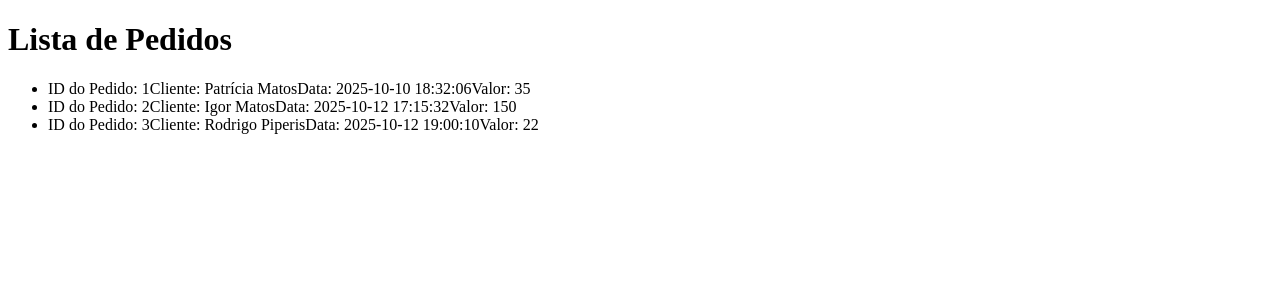
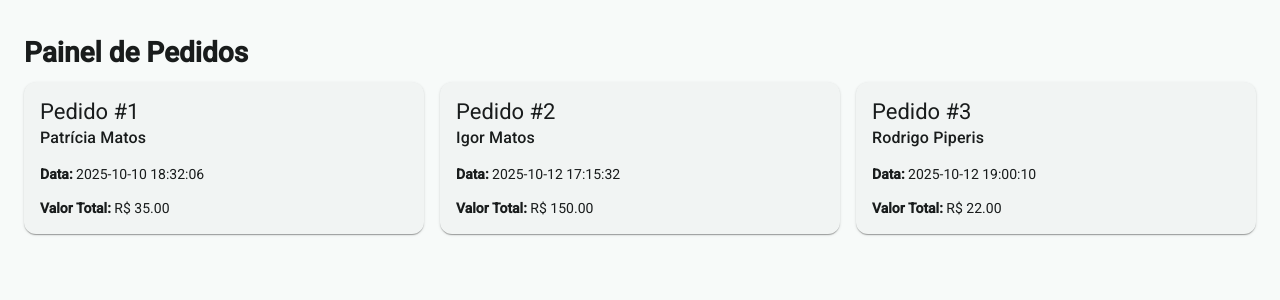
Before and after one commit to renatoknot/desafio-angular-listagem-pedidos, an Angular app: page / in a window 1280 px wide. Shown: the top 300 px of the page. Built offline with nearby package versions, Linux system fonts and the light colour scheme.

Commit message:
add angular Material

```diff
--- a/package.json
+++ b/package.json
@@ -22,10 +22,12 @@
   },
   "private": true,
   "dependencies": {
+    "@angular/cdk": "^20.2.3",
     "@angular/common": "^20.3.0",
     "@angular/compiler": "^20.3.0",
     "@angular/core": "^20.3.0",
     "@angular/forms": "^20.3.0",
+    "@angular/material": "^20.2.3",
     "@angular/platform-browser": "^20.3.0",
     "@angular/router": "^20.3.0",
     "rxjs": "~7.8.0",
--- a/src/app/app.html
+++ b/src/app/app.html
@@ -1,15 +1,18 @@
-<div class="container">
-  <h1>Lista de Pedidos</h1>
+<main class="main-container">
+  <h1>Painel de Pedidos</h1>
 
-  <ul class="order-list">
+  <section class="order-grid">
     @for (pedido of pedidos; track pedido.id) {
-    <li class="order-item">
-      <span>ID do Pedido: {{ pedido.id }}</span>
-      <span>Cliente: {{ pedido.client.name }}</span>
-      <span>Data: {{ pedido.date }}</span>
-      <span>Valor: {{ pedido.value }}</span>
-    </li>
+    <mat-card class="order-card">
+      <mat-card-header>
+        <mat-card-title>Pedido #{{ pedido.id }}</mat-card-title>
+        <mat-card-subtitle>{{ pedido.client.name }}</mat-card-subtitle>
+      </mat-card-header>
+      <mat-card-content>
+        <p><strong>Data:</strong> {{ pedido.date }}</p>
+        <p><strong>Valor Total:</strong> R$ {{ pedido.value.toFixed(2) }}</p>
+      </mat-card-content>
+    </mat-card>
     }
-  </ul>
-
-</div>
+  </section>
+</main>
--- a/src/app/app.scss
+++ b/src/app/app.scss
@@ -0,0 +1,20 @@
+// src/app/app.scss
+.main-container {
+  padding: 24px;
+}
+
+.order-grid {
+  display: grid;
+  grid-template-columns: repeat(auto-fill, minmax(300px, 1fr));
+  gap: 16px;
+}
+
+.order-card {
+  cursor: pointer;
+  transition: transform 0.2s ease-in-out;
+
+  &:hover {
+    transform: translateY(-5px);
+    box-shadow: 0 4px 8px rgba(0, 0, 0, 0.2);
+  }
+}
--- a/src/app/app.ts
+++ b/src/app/app.ts
@@ -2,6 +2,7 @@
 
 import { Component, OnInit } from '@angular/core'; // 1. Adicione OnInit
 import { RouterOutlet } from '@angular/router';
+import { MatCardModule } from '@angular/material/card';
 
 import { Pedido } from './models/pedido.model'; // 3. Importe nosso modelo
 import { PedidoService } from './services/pedido'; // 4. Importe nosso serviço
@@ -10,7 +11,7 @@ import { PedidoService } from './services/pedido'; // 4. Importe nosso serviço
   selector: 'app-root',
   standalone: true,
 
-  imports: [RouterOutlet],
+  imports: [RouterOutlet, MatCardModule],
   templateUrl: './app.html',
   styleUrl: './app.scss',
 })
--- a/src/index.html
+++ b/src/index.html
@@ -6,6 +6,8 @@
   <base href="/">
   <meta name="viewport" content="width=device-width, initial-scale=1">
   <link rel="icon" type="image/x-icon" href="favicon.ico">
+  <link href="https://fonts.googleapis.com/css2?family=Roboto:wght@300;400;500&display=swap" rel="stylesheet">
+  <link href="https://fonts.googleapis.com/icon?family=Material+Icons" rel="stylesheet">
 </head>
 <body>
   <app-root></app-root>
--- a/src/styles.scss
+++ b/src/styles.scss
@@ -1 +1,39 @@
+
+// Include theming for Angular Material with `mat.theme()`.
+// This Sass mixin will define CSS variables that are used for styling Angular Material
+// components according to the Material 3 design spec.
+// Learn more about theming and how to use it for your application's
+// custom components at https://material.angular.dev/guide/theming
+@use '@angular/material' as mat;
+
+html {
+  @include mat.theme((
+    color: (
+      primary: mat.$cyan-palette,
+      tertiary: mat.$orange-palette,
+    ),
+    typography: Roboto,
+    density: 0,
+  ));
+}
+
+body {
+  // Default the application to a light color theme. This can be changed to
+  // `dark` to enable the dark color theme, or to `light dark` to defer to the
+  // user's system settings.
+  color-scheme: light;
+
+  // Set a default background, font and text colors for the application using
+  // Angular Material's system-level CSS variables. Learn more about these
+  // variables at https://material.angular.dev/guide/system-variables
+  background-color: var(--mat-sys-surface);
+  color: var(--mat-sys-on-surface);
+  font: var(--mat-sys-body-medium);
+
+  // Reset the user agent margin.
+  margin: 0;
+}
 /* You can add global styles to this file, and also import other style files */
+
+html, body { height: 100%; }
+body { margin: 0; font-family: Roboto, "Helvetica Neue", sans-serif; }
```
Also changed, not shown: 1 other file (tests, documents, lock files or other folders).
